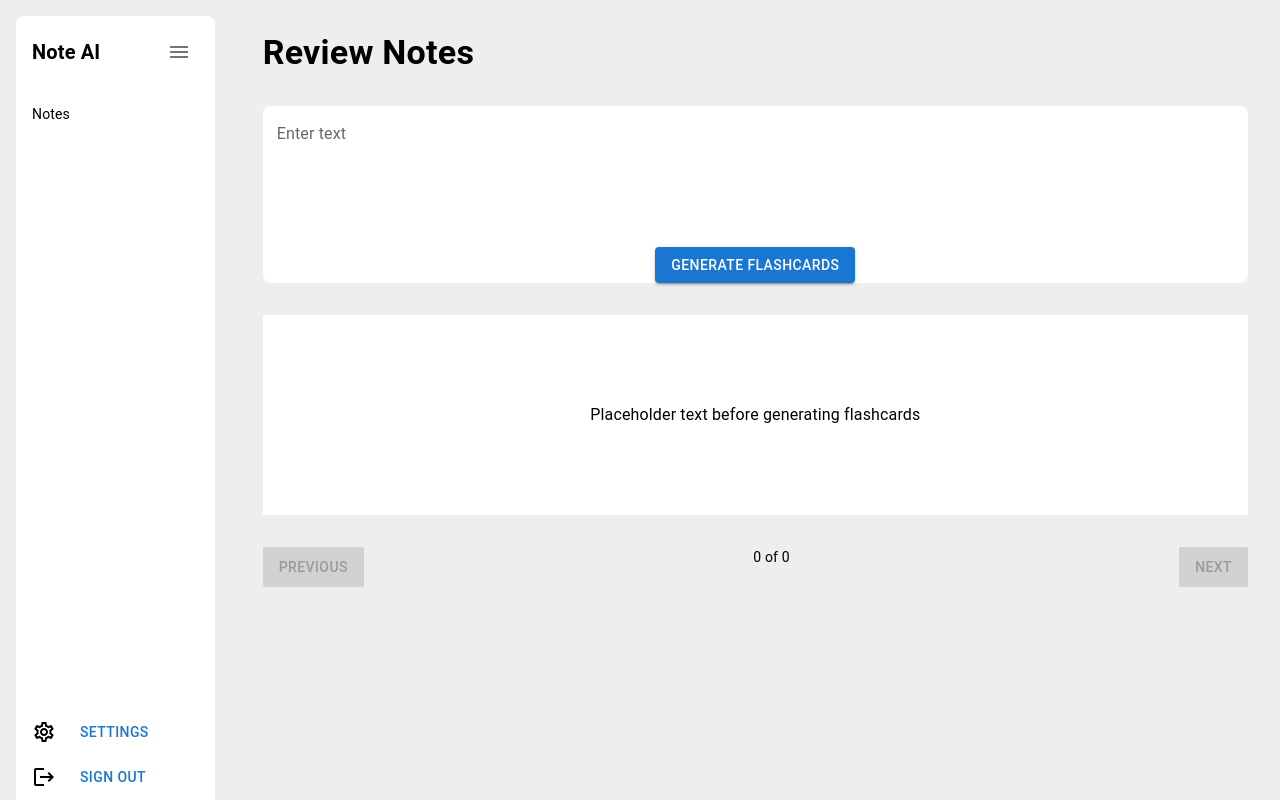
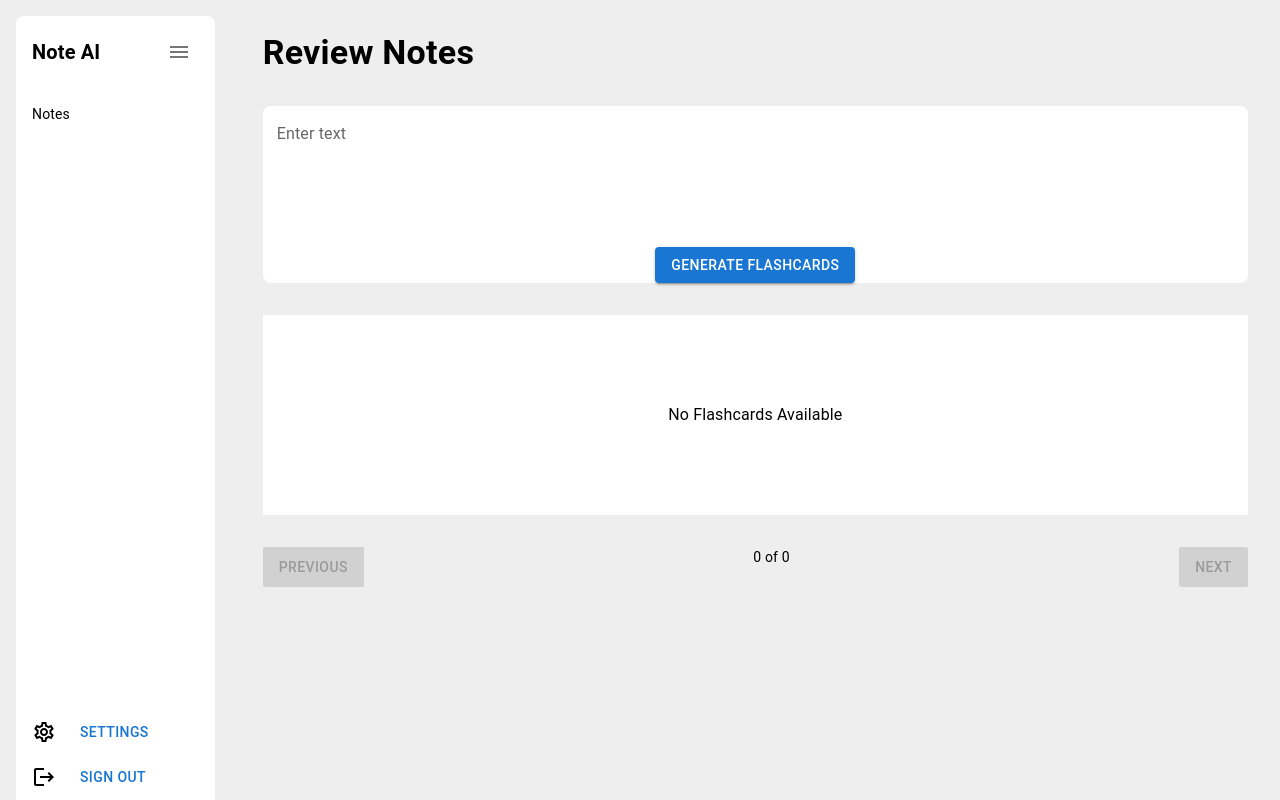
Before and after one commit to manalafzal47/flashcards-ai, a Next.js app: page /generate in a window 1280 px wide. Built offline with nearby package versions, Linux system fonts and the light colour scheme; no server answers.

Commit message:
Updated loading screen

```diff
--- a/app/generate/page.js
+++ b/app/generate/page.js
@@ -272,16 +272,6 @@ export default function Generate() {
             </Button>
           </Box>
 
-          {/* Loading Indicator */}
-          {loading && (
-            <Box display="flex" justifyContent="center" alignItems="center" height="100px">
-              <CircularProgress />
-              <Typography variant="body1" sx={{ ml: 2 }}>
-                Generating Flashcards...
-              </Typography>
-            </Box>
-          )}
-
           {/* Flashcards Display */}
           <Container maxWidth="md">
             {flashcards.length > 0 && !loading && (
@@ -320,8 +310,8 @@ export default function Generate() {
             </Dialog>
           </Container>
 
-           {/* Card Deck + Flip */}
-           <Box
+          {/* Card Deck + Flip */}
+          <Box
             display="flex"
             margin={2}
             height="200px"
@@ -362,11 +352,21 @@ export default function Generate() {
                   zIndex: 1,  // Ensure the front side is on top when not flipped
                 }}
               >
-                <Typography sx={{ textAlign: "center" }}>
-                  {flashcards.length > 0 && !loading
-                    ? flashcards[currentCardIndex].front
-                    : "Placeholder text before generating flashcards"}
-                </Typography>
+                {loading ? (
+                  // Loading Indicator
+                  <Box display="flex" justifyContent="center" alignItems="center" height="100px">
+                    <CircularProgress />
+                    <Typography variant="body1" sx={{ ml: 2 }}>
+                      Generating Flashcards...
+                    </Typography>
+                  </Box>
+                ) : (
+                  <Typography sx={{ textAlign: "center" }}>
+                    {flashcards.length > 0
+                      ? flashcards[currentCardIndex].front
+                      : "No Flashcards Available"}
+                  </Typography>
+                )}
               </Box>
               <Box
                 sx={{
@@ -385,7 +385,7 @@ export default function Generate() {
                 <Typography sx={{ textAlign: "center" }}>
                   {flashcards.length > 0 && !loading
                     ? flashcards[currentCardIndex].back
-                    : "Placeholder text before generating flashcards"}
+                    : "No Flashcards Available"}
                 </Typography>
               </Box>
             </Box>
```
